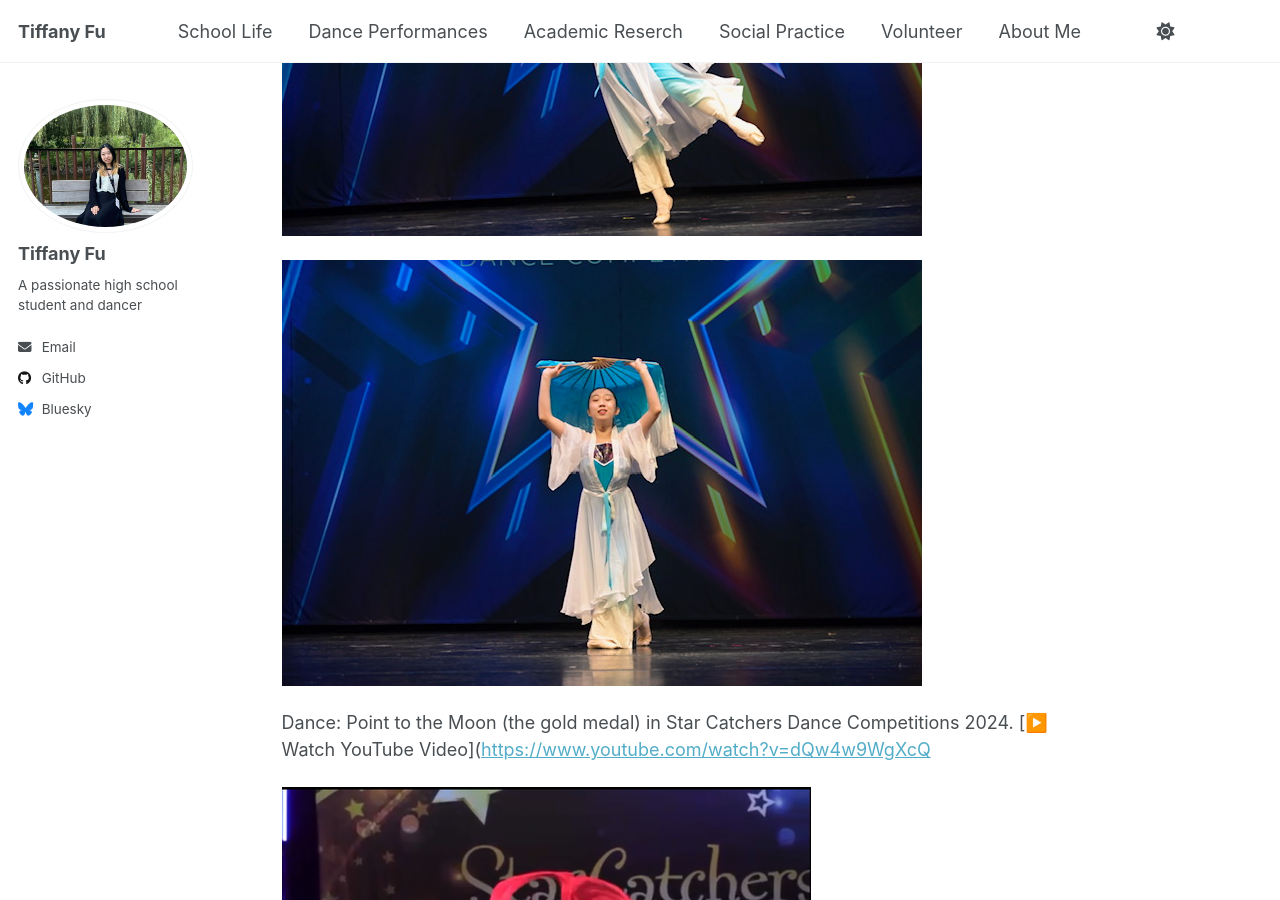
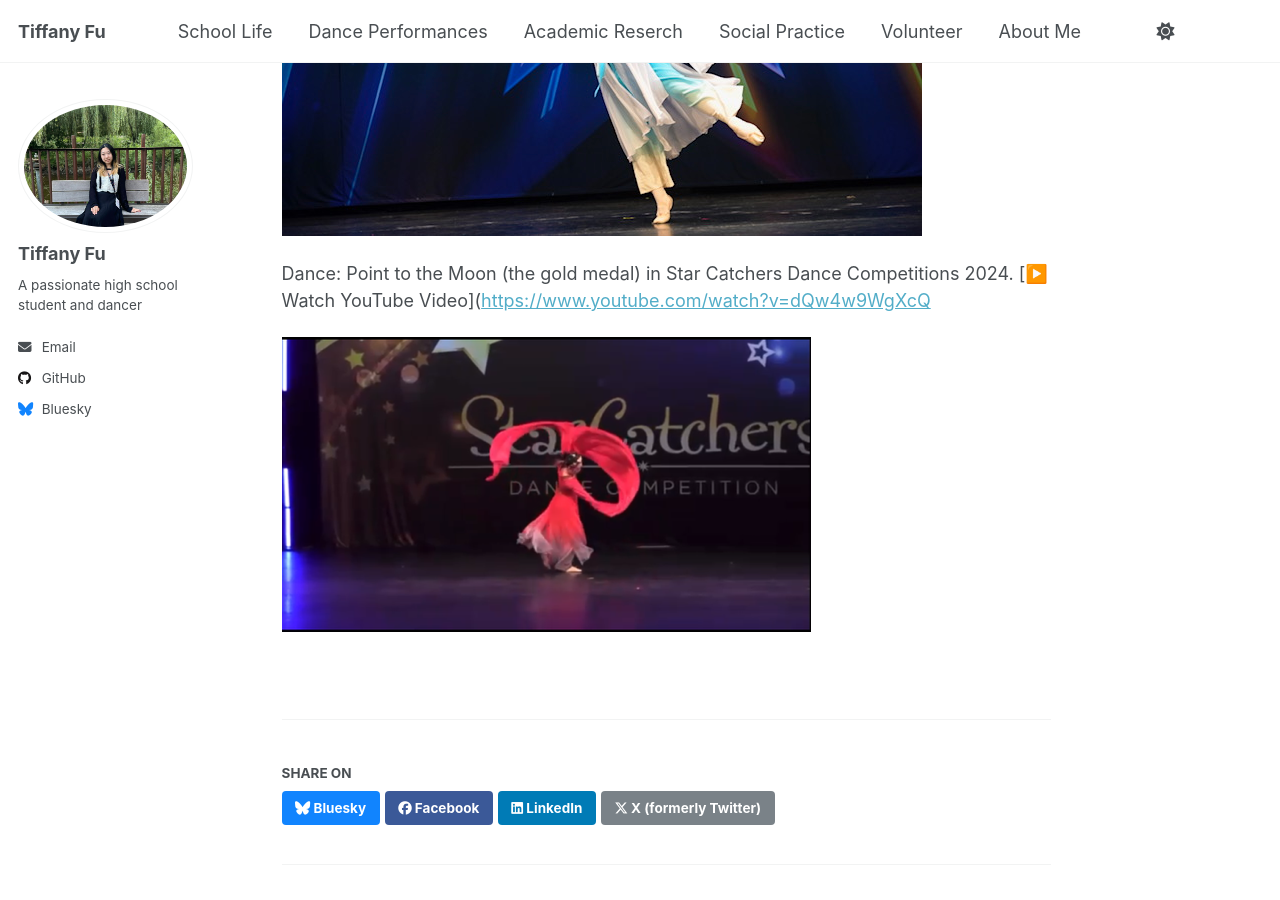
Before and after one commit to TiffanyJTFu/TiffanyFu, a Jekyll site: the page built from _talks/DanceCompetitions1.md, in a window 1280 px wide and 900 px high, scrolled down 1281 px. Built offline with Jekyll 4.4.1, drawn with Linux system fonts in a browser that asks for light colours; a script that is not in the unit is left out; a file with an impossible date is left out.

Commit message:
Update DanceCompetitions1.md

```diff
--- a/_talks/DanceCompetitions1.md
+++ b/_talks/DanceCompetitions1.md
@@ -22,14 +22,10 @@ Dance: Point to the Moon (Diamond Rank, 2nd Place Overall Award and Judge’s Ch
 Dance: Timeless Love (the gold medal) in Star Catchers Dance Competitions 2025.
 [▶️ Watch YouTube Video]([https://www.youtube.com/watch?v=dQw4w9WgXcQ](https://www.youtube.com/watch?v=DYptgVvkVLQ&list=RDDYptgVvkVLQ&start_radio=1)
 
-
 ![Dance10](https://tiffanyjtfu.github.io/TiffanyFu/images/dancetimelessloveb1.JPG)
-
-![Dance10](https://tiffanyjtfu.github.io/TiffanyFu/images/dancetimelessloveb3.JPG)
 
 
 Dance: Point to the Moon (the gold medal) in Star Catchers Dance Competitions 2024.
 [▶️ Watch YouTube Video]([https://www.youtube.com/watch?v=dQw4w9WgXcQ](https://www.youtube.com/watch?v=DYptgVvkVLQ&list=RDDYptgVvkVLQ&start_radio=1)
 
-
 ![Dance10](https://tiffanyjtfu.github.io/TiffanyFu/images/dancepointingtothemoons.PNG)
```
